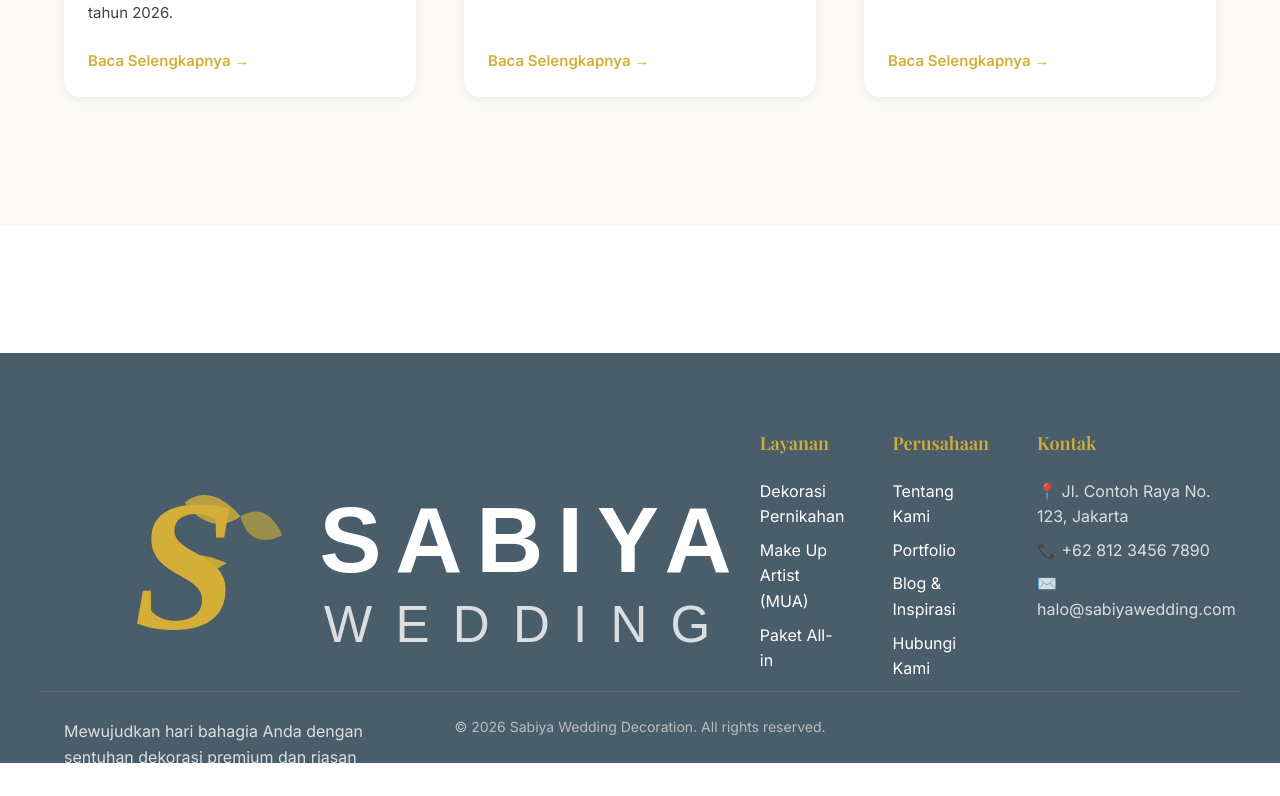
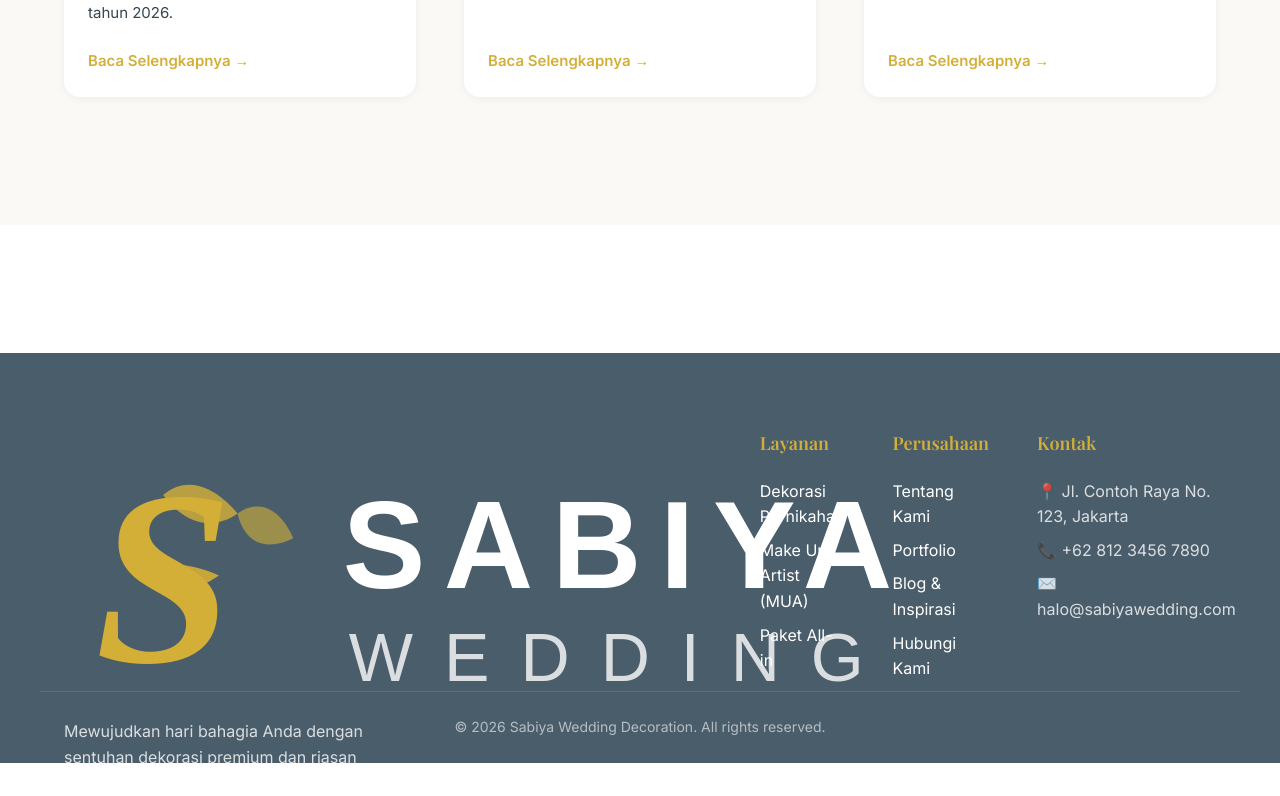
Before and after one commit to AzzamMN/sabiya-wedding, a Next.js app: page / in a window 1280 px wide. Shown: the part 7217-8013 px from the top of the page. Built offline with nearby package versions, Linux system fonts and the light colour scheme; a web font is replaced by a local one.

Commit message:
fix: adjust SVG logo viewBox to fix sizing issues

```diff
--- a/components/Logo.jsx
+++ b/components/Logo.jsx
@@ -7,7 +7,7 @@ export default function Logo({ variant = 'light', className = '' }) {
   return (
     <svg
       className={className}
-      viewBox="0 0 200 60"
+      viewBox="10 5 150 45"
       fill="none"
       xmlns="http://www.w3.org/2000/svg"
       style={{ height: '100%', width: 'auto' }}
```
